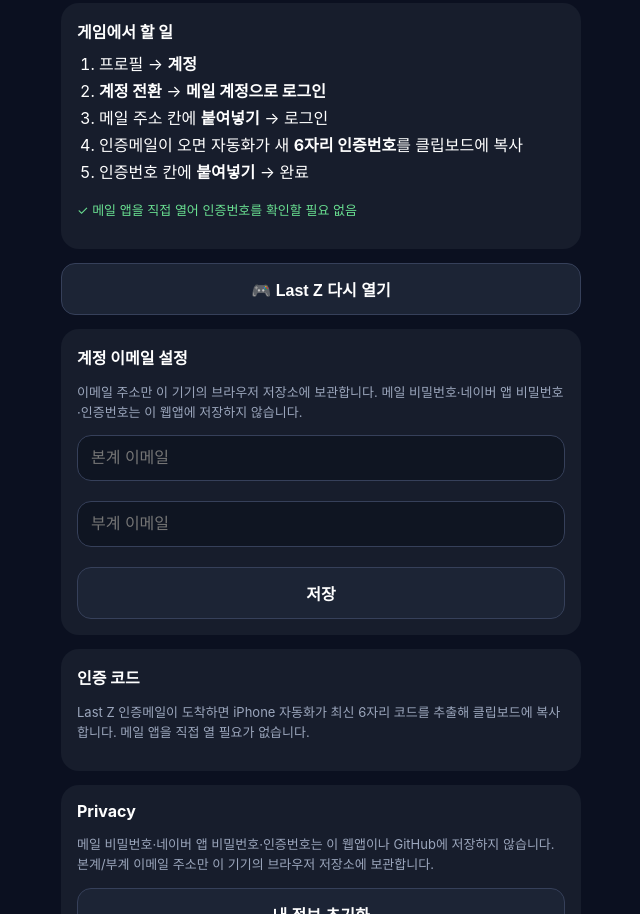
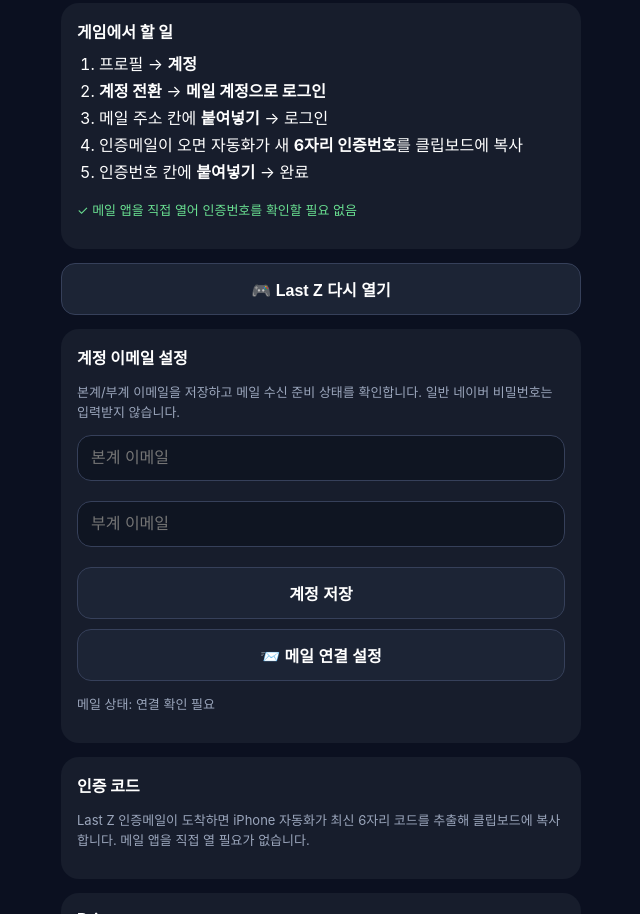
Before and after one commit to gbgeumtest/lastz-switch, a plain HTML site: page index.html in a window 1280 px wide. Shown: the part 483-1397 px from the top of the page, without its empty margins (319-959 px from the left). Drawn offline with Linux system fonts and the light colour scheme.

Commit message:
Add explicit mail connection status and secure setup UI

```diff
--- a/index.html
+++ b/index.html
@@ -51,10 +51,13 @@
 
 <div class="card">
   <b>계정 이메일 설정</b>
-  <p class="sm">이메일 주소만 이 기기의 브라우저 저장소에 보관합니다. 메일 비밀번호·네이버 앱 비밀번호·인증번호는 이 웹앱에 저장하지 않습니다.</p>
+  <p class="sm">본계/부계 이메일을 저장하고 메일 수신 준비 상태를 확인합니다. 일반 네이버 비밀번호는 입력받지 않습니다.</p>
   <input id="main" type="email" autocomplete="off" placeholder="본계 이메일"><br><br>
   <input id="sub" type="email" autocomplete="off" placeholder="부계 이메일"><br><br>
-  <button class="btn" onclick="save()">저장</button>
+  <button class="btn" onclick="save()">계정 저장</button>
+  <div style="height:10px"></div>
+  <button class="btn" onclick="mailConnectInfo()">📨 메일 연결 설정</button>
+  <p class="sm" id="mailState">메일 상태: 연결 확인 필요</p>
 </div>
 
 <div class="card">
@@ -103,10 +106,16 @@
   document.getElementById("detail").textContent="Last Z 실행 중… 게임의 메일 주소 칸에서 붙여넣으세요.";
   setTimeout(()=>location.href="shortcuts://run-shortcut?name=Last%20Z%20%EC%97%B4%EA%B8%B0",250);
 }
+function mailConnectInfo(){
+  document.getElementById("status").textContent="메일 연결이 필요합니다";
+  document.getElementById("detail").innerHTML="GB YS 웹앱은 네이버 비밀번호를 직접 받지 않습니다.<br>현재 버전에서는 iPhone Mail에 Naver 계정을 연결해야 인증메일 수신이 가능합니다.";
+  document.getElementById("mailState").textContent="메일 상태: Apple Mail의 Naver 계정 연결 필요";
+}
 function clearData(){
   if(!confirm("이 기기에 저장된 본계/부계 이메일을 삭제할까요?")) return;
   localStorage.removeItem("main");
   localStorage.removeItem("sub");
+  localStorage.removeItem("mailConnected");
   load();
   document.getElementById("status").textContent="내 정보 초기화 완료";
   document.getElementById("detail").textContent="저장된 이메일 주소를 삭제했습니다.";
```
